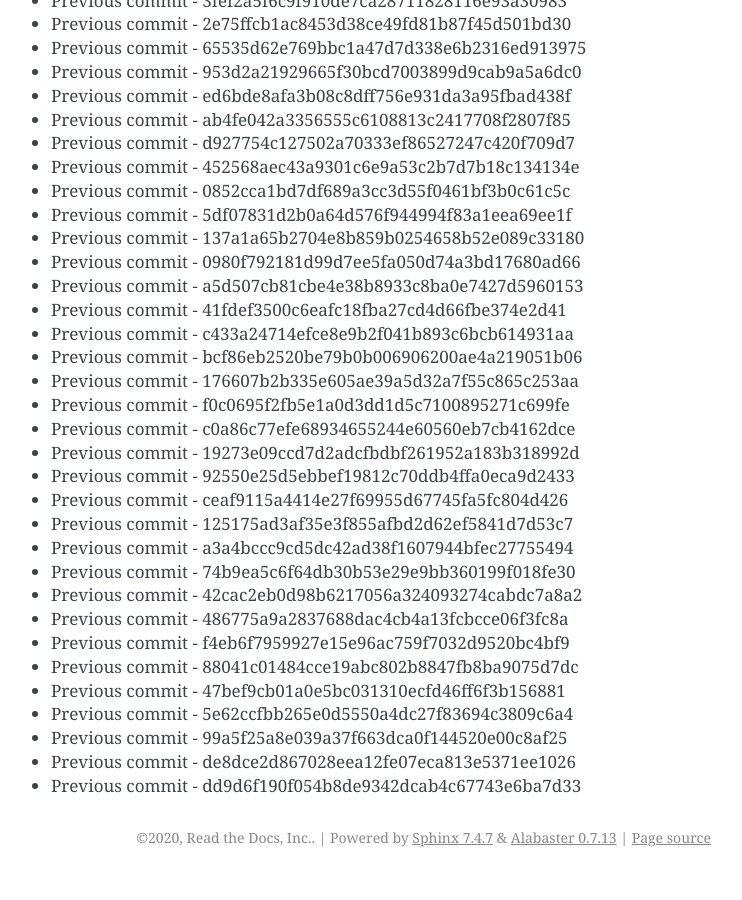
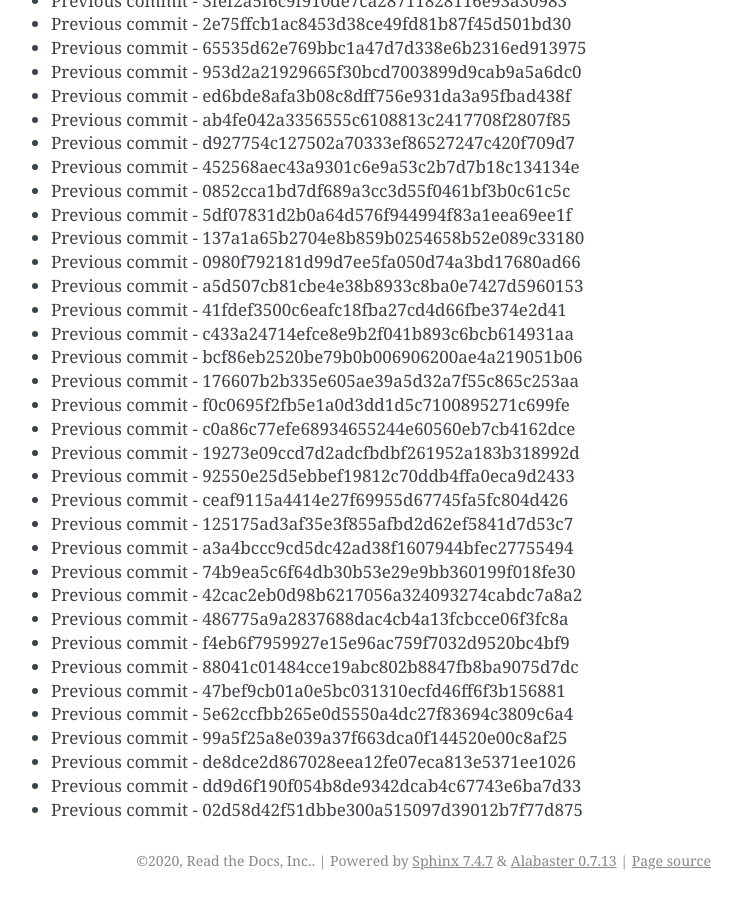
Before and after one commit to readthedocs/rtd-git-stresstest, a Sphinx documentation site: the page built from docs/updates.rst, in a window 1280 px wide and 900 px high, scrolled down 22096 px. Shown: the whole window, without its empty margins (399-1141 px from the left). Built offline with Sphinx 7.4.7, drawn with Linux system fonts in a browser that asks for light colours; before the commit the page ends 22973 px from its top, so only the background shows below that.

Commit message:
Generating commit from previous: 02d58d42f51dbbe300a515097d39012b7f77d875

```diff
--- a/docs/updates.rst
+++ b/docs/updates.rst
@@ -960,3 +960,4 @@ It can be tested for any performance characteristics.
 * Previous commit - 99a5f25a8e039a37f663dca0f144520e00c8af25
 * Previous commit - de8dce2d867028eea12fe07eca813e5371ee1026
 * Previous commit - dd9d6f190f054b8de9342dcab4c67743e6ba7d33
+* Previous commit - 02d58d42f51dbbe300a515097d39012b7f77d875
```
